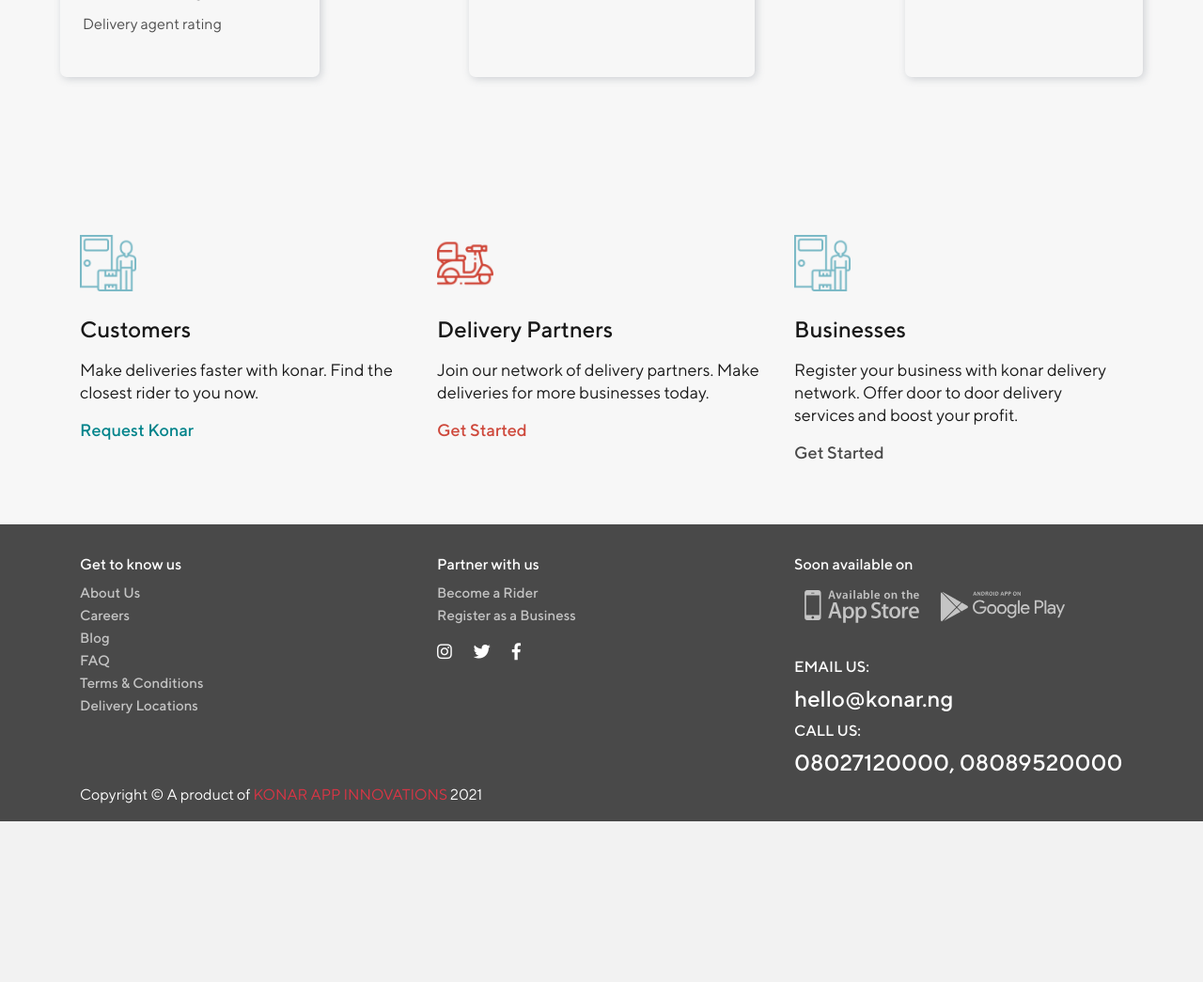
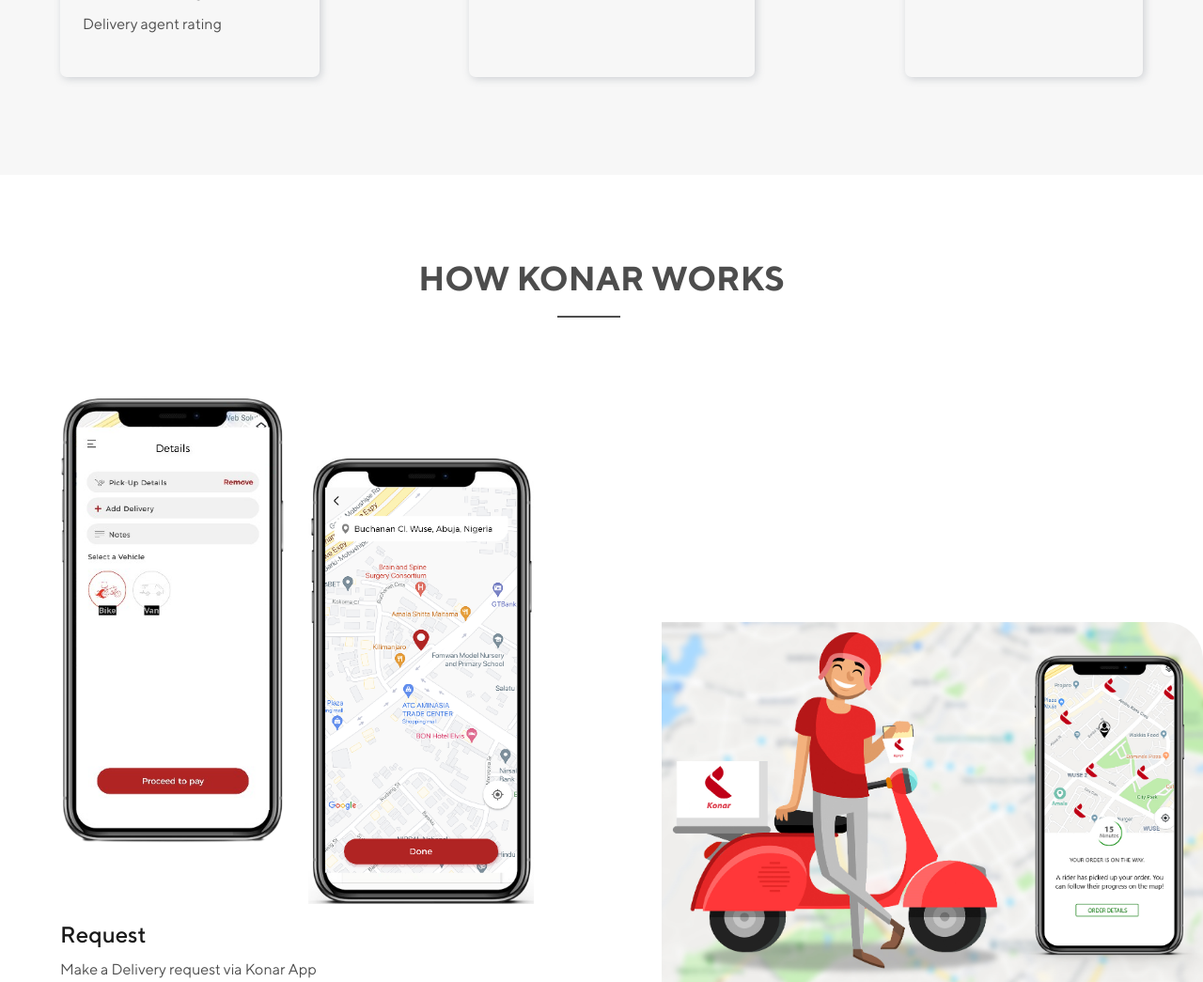
Before and after one commit to genral-walker/Konar.ng, a PHP site: page / in a window 1280 px wide. Shown: the part 1335-2380 px from the top of the page at 94% size. Before the commit the page ends 2209 px from the top, so only its background shows below. Run offline with PHP 8.4, Linux system fonts and the light colour scheme; some libraries are stand-ins or nearby versions; some web fonts are replaced.

Commit message:
finish how section

```diff
--- a/css/style.css
+++ b/css/style.css
@@ -643,15 +643,13 @@ svg#Layer_1 {
   transition: 0.4s;
 }
 
-
-@media (hover:hover) {
+@media (hover: hover) {
   .point:hover {
     background: white;
     cursor: pointer;
     transform: translateY(-5px);
   }
 }
-
 
 .points h2 {
   margin-bottom: 1rem;
@@ -660,3 +658,42 @@ svg#Layer_1 {
 .points p {
   line-height: 1.1;
 }
+
+.how {
+  padding: 5.5rem 4rem 3.5rem;
+  /* background: #0c0c34; */
+  /* background: #d0443c; */
+}
+.how img {
+    width: 15rem;
+}
+
+.how .sub-heading::after {
+  left: 38%;
+}
+
+.how .steps {
+    display: grid;
+    grid-template-columns: 1fr 1fr;
+    column-gap: 4rem;
+    margin-top: 5rem;
+}
+
+.steps .step {
+   padding: 1.5rem 0;
+}
+.step-1 img:last-of-type {
+    position: relative;
+    top: 4rem;
+}
+.step-1 .img {
+margin-bottom: 5rem;
+}
+.step-2 {
+    transform: translateY(15rem);
+}
+.step-2 img, .step-3 img {
+width: 36rem;
+/* height: 10rem; */
+border-radius: 0 40px 0 0;
+}
--- a/index.php
+++ b/index.php
@@ -388,7 +388,7 @@
    </section>
 
    <section class="overview">
-      <h2 class="objective sub-heading mb-5">Our Goal</h2>
+      <h2 class="sub-heading mb-5">Our Goal</h2>
       <p class="goal-statement mt-4 text-center">
          <span class="font-weight-bold">KONAR's big vision</span> is to provide a trusted on-demand last mile
          delivery delivery network of verified logistic companies that
@@ -435,6 +435,35 @@
          </div>
       </div>
 
+      </div>
+   </section>
+
+   <section class="how">
+      <h2 class="sub-heading mb-5">How Konar Works</h2>
+      <div class="steps">
+         <div class="step step-1">
+            <div class="img d-flex">
+               <img src="img/login-phone.png" alt="Step 1">
+               <img src="img/map-phone.png" alt="Step 1" class="ml-4">
+            </div>
+            <h2 class="user-desc-title my-2">Request</h2>
+            <p>Make a Delivery request via Konar App</p>
+         </div>
+         <div class="step step-2">
+            <div class="img">
+               <img src="img/completed-crop.png" class="image-fluid" alt="Step 2">
+            </div>
+            <h2 class="user-desc-title my-2">Pick Up</h2>
+            <p>Closest delivery partner, picks up the order and deliver to recipient.
+               Track the movement via the app</p>
+         </div>
+         <div class="step step-3">
+            <div class="img">
+               <img src="img/image10.png" class="image-fluid" alt="Step 3">
+            </div>
+            <h2 class="user-desc-title my-2">Delivery</h2>
+            <p>Your package arrives to you promptly</p>
+         </div>
       </div>
    </section>
 
@@ -529,6 +558,11 @@
          </div>
       </div>
    </div>
+
+   <section class="register">
+
+   </section>
+
    <!-- FOOTER SECTION -->
    <?php include 'layout/footer.php' ?>
 
```
Also changed, not shown: img/completed-crop.png (added). Lines whose indentation alone changed are shown as unchanged.
